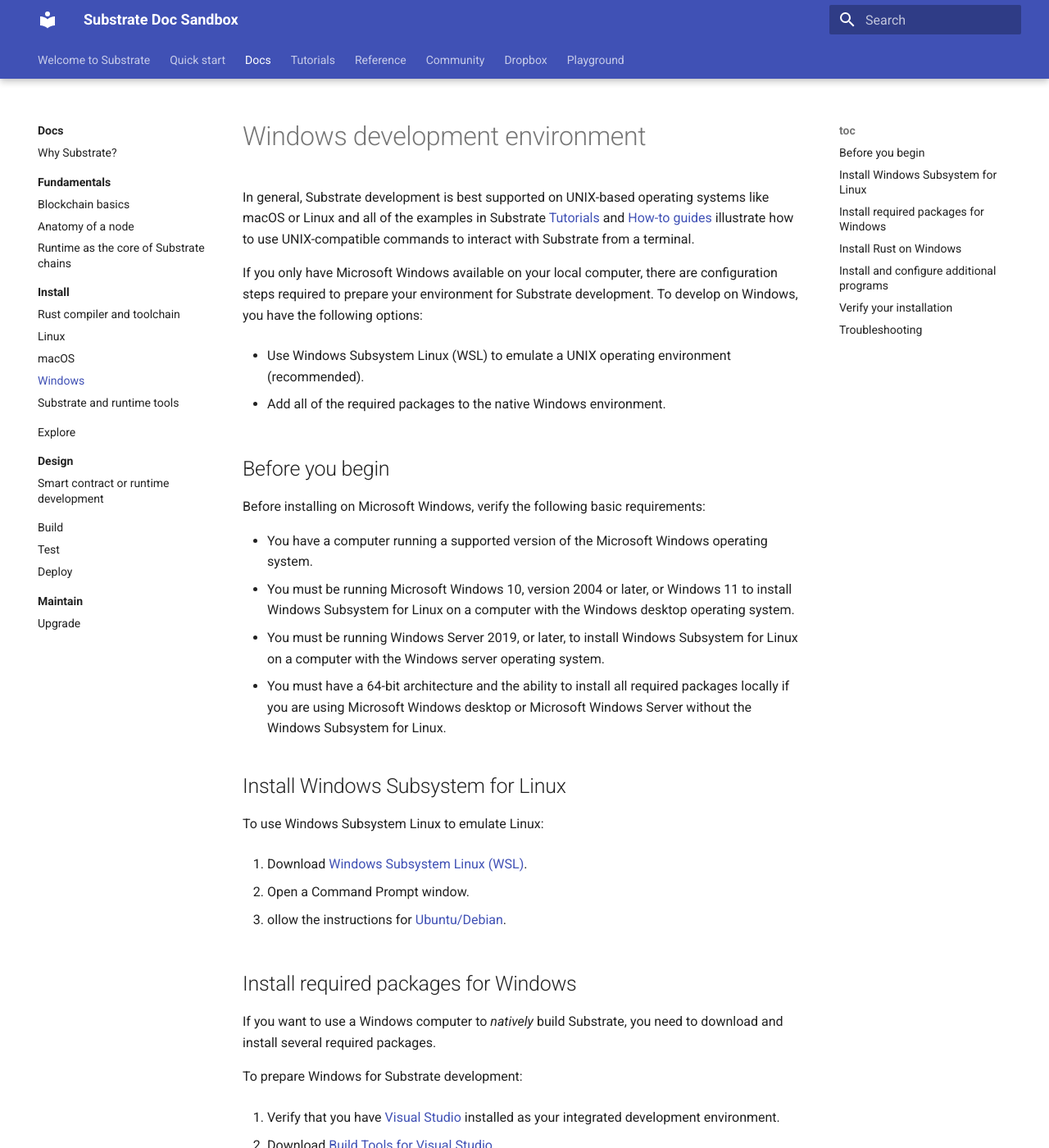
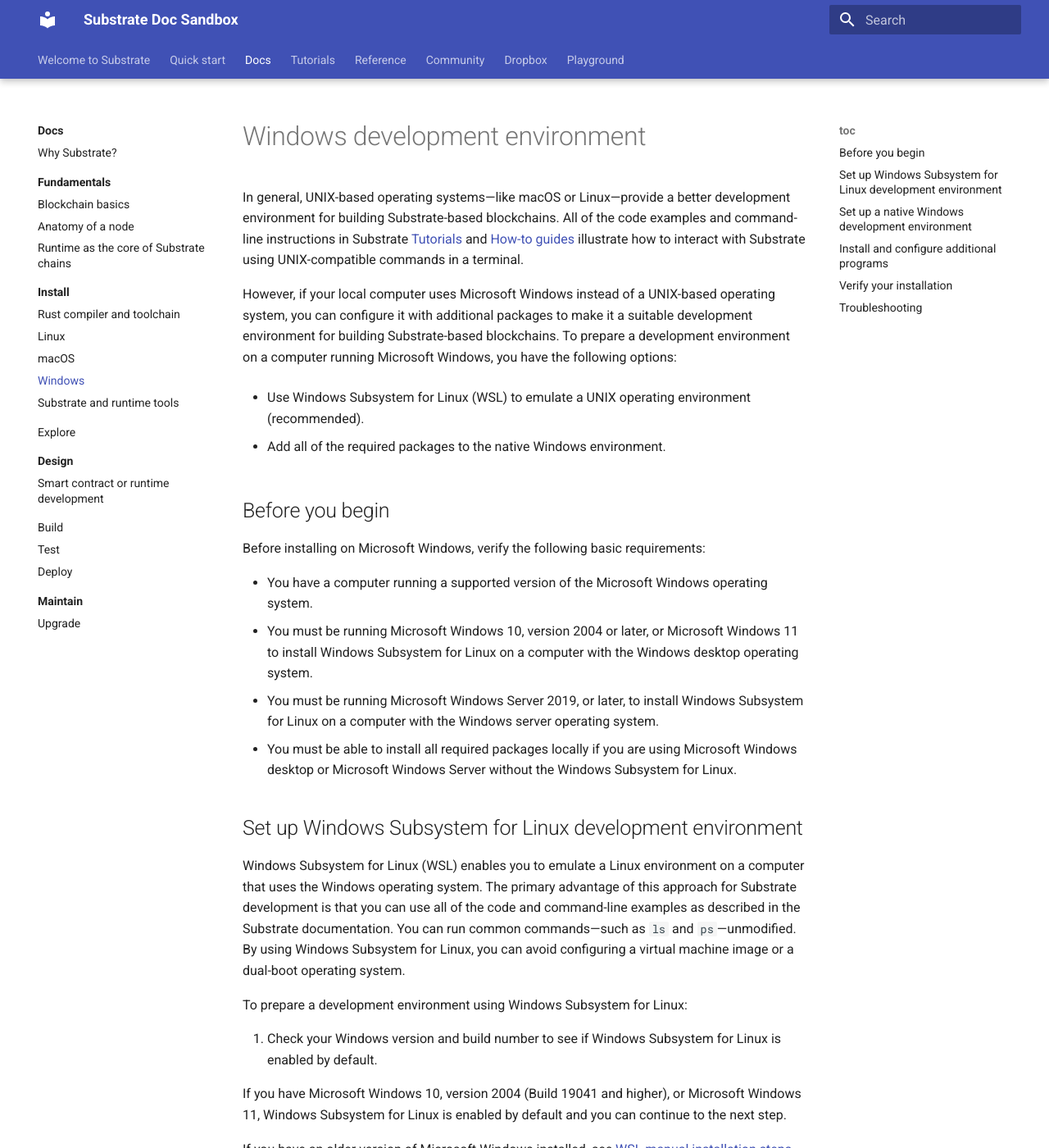
Before and after one commit to polkadot-developers/docs-sandbox, an MkDocs documentation site: the page built from source/docs/main-docs/03-install/windows.md, in a window 1280 px wide and 1400 px high. Shown: the whole window at 82% size. Built offline with MkDocs 1.6.1 and Material for MkDocs 9.7.7, drawn with Linux system fonts in a browser that asks for light colours; some of the changed text lies outside the part shown.

Commit message:
Windows-install WIP

````diff
--- a/source/docs/main-docs/03-install/windows.md
+++ b/source/docs/main-docs/03-install/windows.md
@@ -1,11 +1,12 @@
 # Windows development environment
 
-In general, Substrate development is best supported on UNIX-based operating systems like macOS or Linux and all of the examples in Substrate [Tutorials](../tutorials) and [How-to guides](../reference/how-to-guides) illustrate how to use UNIX-compatible commands to interact with Substrate from a terminal.
+In general, UNIX-based operating systems—like macOS or Linux—provide a better development environment for building Substrate-based blockchains.
+All of the code examples and command-line instructions in Substrate [Tutorials](../tutorials) and [How-to guides](../reference/how-to-guides) illustrate how to interact with Substrate using UNIX-compatible commands in a terminal.
 
-If you only have Microsoft Windows available on your local computer, there are configuration steps required to prepare your environment for Substrate development.
-To develop on Windows, you have the following options:
+However, if your local computer uses Microsoft Windows instead of a UNIX-based operating system,  you can configure it with additional packages to make it a suitable development environment for building Substrate-based blockchains.
+To prepare a development environment on a computer running Microsoft Windows, you have the following options:
 
-* Use Windows Subsystem Linux (WSL) to emulate a UNIX operating environment (recommended).
+* Use Windows Subsystem for Linux (WSL) to emulate a UNIX operating environment (recommended).
 
 * Add all of the required packages to the native Windows environment.
 
@@ -14,31 +15,88 @@
 Before installing on Microsoft Windows, verify the following basic requirements:
 
 * You have a computer running a supported version of the Microsoft Windows operating system.
-* You must be running Microsoft Windows 10, version 2004 or later,  or Windows 11 to install Windows Subsystem for Linux on a computer with the Windows desktop operating system.
-* You must be running Windows Server 2019, or later, to install Windows Subsystem for Linux on a computer with the Windows server operating system.
-* You must have a 64-bit architecture and the ability to install all required packages locally if you are using Microsoft Windows desktop or Microsoft Windows Server without the Windows Subsystem for Linux.
+* You must be running Microsoft Windows 10, version 2004 or later, or Microsoft Windows 11 to install Windows Subsystem for Linux on a computer with the Windows desktop operating system.
+* You must be running Microsoft Windows Server 2019, or later, to install Windows Subsystem for Linux on a computer with the Windows server operating system.
+* You must be able to install all required packages locally if you are using Microsoft Windows desktop or Microsoft Windows Server without the Windows Subsystem for Linux.
 
-## Install Windows Subsystem for Linux
+## Set up Windows Subsystem for Linux development environment
 
-To use Windows Subsystem Linux to emulate Linux:
+Windows Subsystem for Linux (WSL) enables you to emulate a Linux environment on a computer that uses the Windows operating system.
+The primary advantage of this approach for Substrate development is that you can use all of the code and command-line examples as described in the Substrate documentation.
+You can run common commands—such as `ls` and `ps`—unmodified.
+By using Windows Subsystem for Linux, you can avoid configuring a virtual machine image or a dual-boot operating system.
 
-1. Download [Windows Subsystem Linux (WSL)](https://docs.microsoft.com/en-us/windows/wsl/install-win10).
+To prepare a development environment using Windows Subsystem for Linux:
 
-1. Open a Command Prompt window.
+1. Check your Windows version and build number to see if Windows Subsystem for Linux is enabled by default.
 
-1. ollow the instructions for [Ubuntu/Debian](../installation#ubuntudebian).
+   If you have Microsoft Windows 10, version 2004 (Build 19041 and higher), or Microsoft Windows 11, Windows Subsystem for Linux is enabled by default and you can continue to the next step.
 
-## Install required packages for Windows
+   If you have an older version of Microsoft Windows installed, see [WSL manual installation steps for older versions](https://docs.microsoft.com/en-us/windows/wsl/install-manual).
 
-If you want to use a Windows computer to _natively_ build Substrate, you need to download and install several required packages.
+1. Open PowerShell or Windows Command Prompt, then run the following command:
+
+   ```
+   wsl --install
+   ```
+
+   This command enables required components, downloads the latest Linux kernel, and installs the Ubuntu Linux distribution.
+
+1. Restart the computer.
+
+1. Open the Ubuntu distribution from the Start menu, then set up your user account and password.
+
+   For more information about setting up WSL as a development environment, see [Set up a WSL development environment](https://docs.microsoft.com/en-us/windows/wsl/setup/environment).
+
+1. Use the Ubuntu Advanced Packaging Tool (`apt`) to get the latest updates for the Ubuntu distribution:
+
+   ```
+   sudo apt update
+   ```
+
+1. Use the Ubuntu Advanced Packaging Tool (`apt`) to install required packages:
+
+   ```
+   sudo apt install -y git clang curl libssl-dev llvm libudev-dev
+   ```
+
+1. Install `rustup` for the Ubuntu distribution by running the following command:
+
+   ```
+   curl --proto '=https' --tlsv1.2 -sSf https://sh.rustup.rs | sh
+   ```
+
+1. Update the current shell with configuration settings for Rust by running the following command:
+
+   ```
+   source ~/.cargo/env
+   ```
+
+1. Configure the Rust toolchain to use the latest stable version as the default toolchain by running the following commands:
+
+   ```
+   rustup default stable
+   rustup update
+   ```
+
+1. Add the `nightly` version of the toolchain and the WebAssembly (`wasm`) target for the nightly toolchain by running the following commands:
+
+   ```
+   rustup update nightly
+   rustup target add wasm32-unknown-unknown --toolchain nightly
+   ```
+
+## Set up a native Windows development environment
+
+If you want to use a Windows computer to build Substrate without using Windows Substem for Linux, you need to download and install several required packages.
 
 To prepare Windows for Substrate development:
 
-1. Verify that you have [Visual Studio]() installed as your integrated development environment.
+1. Download and install [Visual Studio](https://code.visualstudio.com/download) as your integrated development environment.
 
 1. Download [Build Tools for Visual Studio](https://aka.ms/buildtools).
 
-1. Open a Command Prompt window and change to the Downloads directory where you downloaded the build tools for Visual Studio.
+1. Open Windows Command Prompt and change to the Downloads directory where you downloaded the build tools for Visual Studio.
 
 1. Install the build tools by running the following command:
 
@@ -50,19 +108,16 @@
 
 1. Restart your computer.
 
-## Install Rust on Windows
+1. Download Rust for Windows from [](https://www.rust-lang.org/tools/install)
 
-   - Detailed instructions are provided by the
-     [Rust Book](https://doc.rust-lang.org/book/ch01-01-installation.html#installing-rustup-on-windows)
-     and a quick reference is available at <https://rustup.rs/> .
+For more detailed instructions, see the [Rust Book](https://doc.rust-lang.org/book/ch01-01-installation.html#installing-rustup-on-windows).
+For a quick reference is available at <https://rustup.rs/> .
 
-     - Download from: https://www.rust-lang.org/tools/install.
-     - Run the installation file: `rustup-init.exe` for 32 or 64 bis as appropriate.
-       - It shouldn't prompt you to install `vs_buildtools` since you did it in step 1.
+1. Run the installation file: `rustup-init.exe` for 32-bit or 64-bit architecture, as appropriate.
+It shouldn't prompt you to install `vs_buildtools` since you did it in step 1.
      - Choose "Default Installation."
-     - To get started, you need Cargo's bin directory (`%USERPROFILE%\.cargo\bin`) in your PATH
-       environment variable. Future applications will automatically have the correct environment,
-       but you may need to restart your current shell.
+
+1. Add the Cargo `bin` directory (`%USERPROFILE%\.cargo\bin`) to your PATH environment variable. Future applications will automatically have the correct environment, but you mmight need to restart your current shell.
 
 3. Run these commands in Command Prompt (`CMD`) to set up your Wasm Build Environment:
 
````
